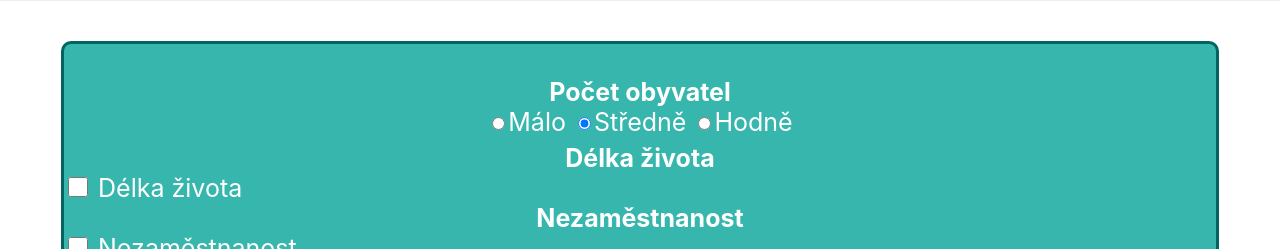
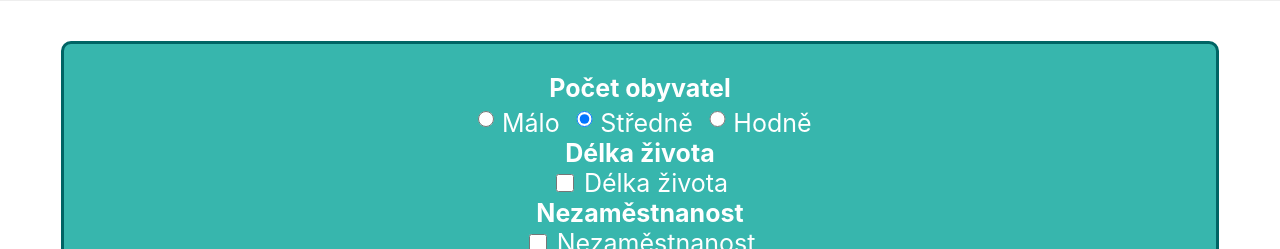
Before and after one commit to krystxf/FindHome, a PHP site: page / in a window 1280 px wide. Shown: the part 69-318 px from the top of the page. Run offline with PHP 8.4, Linux system fonts and the light colour scheme; some libraries are stand-ins or nearby versions.

Commit message:
Responsible

```diff
--- a/index.php
+++ b/index.php
@@ -9,7 +9,7 @@
   <!-- favicon -->
   <link rel="icon" type="image/png" href="images/find-home.ico">
   <link rel="stylesheet" href="https://unpkg.com/leaflet@1.3.1/dist/leaflet.css" integrity="sha512-Rksm5RenBEKSKFjgI3a41vrjkw4EVPlJ3+OiI65vTjIdo9brlAacEuKOiQ5OFh7cOI1bkDwLqdLw3Zg0cRJAAQ==" crossorigin="" />
-
+  <meta name="viewport" content="width=device-width, initial-scale=1.0">
   <title>Find home</title>
 
 </head>
@@ -27,8 +27,7 @@
   <div id="form">
     <div id="form-items">
       <div id="checkboxes">
-
-      <div id="form-pocet-obyv">
+        <div id="form-pocet-obyv">
           <h3>Počet obyvatel</h3>
           <div id="pocet-obyv">
             <input class="checkbox-obyvatele0" id="ob0" value="nula" name="obyvatele" type="radio">
@@ -49,7 +48,6 @@
           </div>
         </div>
       </div>
-      </div>
 
       <div id="form-delka-zivota">
         <h3>Délka života</h3>
@@ -66,11 +64,12 @@
       </div>
 
       <div id="form-ovzdusi">
-      <h3>Kvalita ovzduší</h3>
-      <input type="range" class="slider-ovzdusi" name="obyvatele1" min="60" max="100">
-      </label>
+        <h3>Kvalita ovzduší</h3>
+        <input type="range" class="slider-ovzdusi" name="obyvatele1" min="60" max="100">
+        </label>
       </div>
     </div>
+  </div>
   </div>
   <a id="arrow-icon" class="open">
     <span class="left-bar"></span>
--- a/styles/anim.css
+++ b/styles/anim.css
@@ -10,7 +10,7 @@
   left: 50%;
   -webkit-transform: translateX(-50%);
           transform: translateX(-50%);
-  bottom: 44%;
+  bottom: 40%;
 }
 
 .left-bar {
--- a/styles/anim.scss
+++ b/styles/anim.scss
@@ -12,7 +12,7 @@ $duration: 0.5s;
   border-radius: 4px;
   left: 50%;
   transform:translateX(-50%);
-  bottom: 44%;
+  bottom: 40%;
 }
 
 
--- a/styles/dist/anim.css
+++ b/styles/dist/anim.css
@@ -9,7 +9,7 @@
   border-radius: 4px;
   left: 50%;
   transform: translateX(-50%);
-  bottom: 44%;
+  bottom: 40%;
 }
 
 .left-bar {
--- a/styles/index.css
+++ b/styles/index.css
@@ -10,6 +10,7 @@ body {
   font-family: -apple-system, BlinkMacSystemFont, 'Segoe UI', Roboto, Oxygen, Ubuntu, Cantarell, 'Open Sans', 'Helvetica Neue', sans-serif;
   margin: 0;
   padding: 0;
+  min-width: 769px;
 }
 
 h3 {
@@ -91,11 +92,11 @@ h3 {
   font-family: -apple-system, BlinkMacSystemFont, 'Segoe UI', Roboto, Oxygen, Ubuntu, Cantarell, 'Open Sans', 'Helvetica Neue', sans-serif;
 }
 
-.checkbox-delka-zivota{width: 1.5em; height: 1.5em;}
+.checkbox-delka-zivota{width: 18px; height: 18px;}
 
-.checkbox-obyvatele{ width: 1.5em; height: 1.5em; }
+.checkbox-obyvatele{ width: 18px; height: 18px; }
 
-.checkbox-delka-nezamestnanost{ width: 1.5em; height: 1.5em; }
+.checkbox-delka-nezamestnanost{ width: 18px; height: 18px; }
 
 h2 {
   padding-top: 4em;
@@ -105,6 +106,9 @@ h2 {
   font-family: -apple-system, BlinkMacSystemFont, 'Segoe UI', Roboto, Oxygen, Ubuntu, Cantarell, 'Open Sans', 'Helvetica Neue', sans-serif;
 }
 
+.checkbox-obyvatele0{width: 2vw; height: 2vh;}
+.checkbox-obyvatele1{width: 2vw; height: 2vh;}
+.checkbox-obyvatele2{width: 2vw; height: 2vh;}
 
 #form {
   font-size: 25px;
@@ -115,7 +119,7 @@ h2 {
   margin-top: 5vh;
   margin-bottom: 5vh;
   width: 90%;
-  height: 41vh;
+  height: 50vh;
 }
 
 h1 {
@@ -164,7 +168,7 @@ td a {
 
 #form-items{
   text-align: center;
-  padding-top: 0.8em;
+  padding-top: 2vh;
 }
 
 #opaciti-settings {
```
